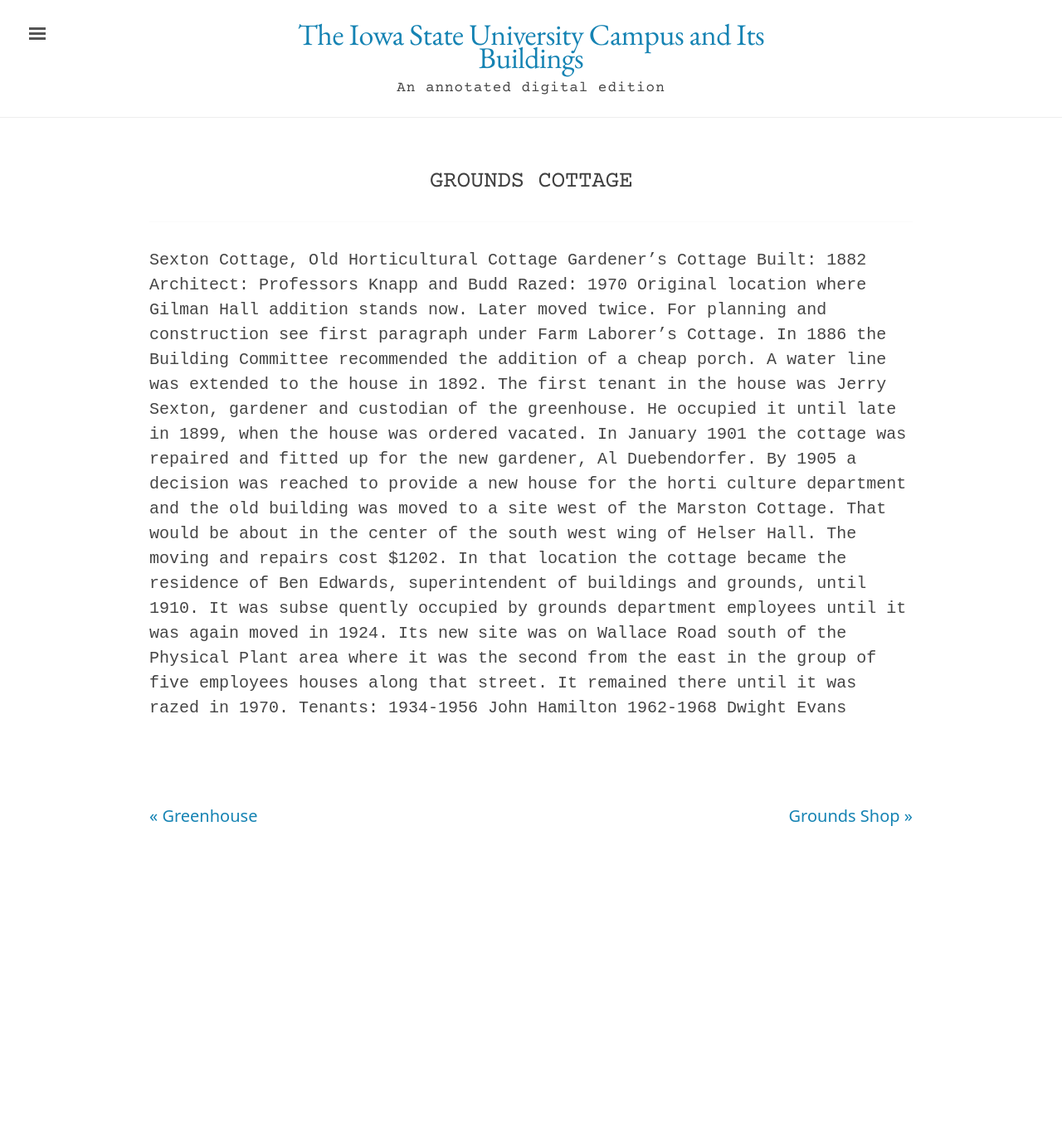
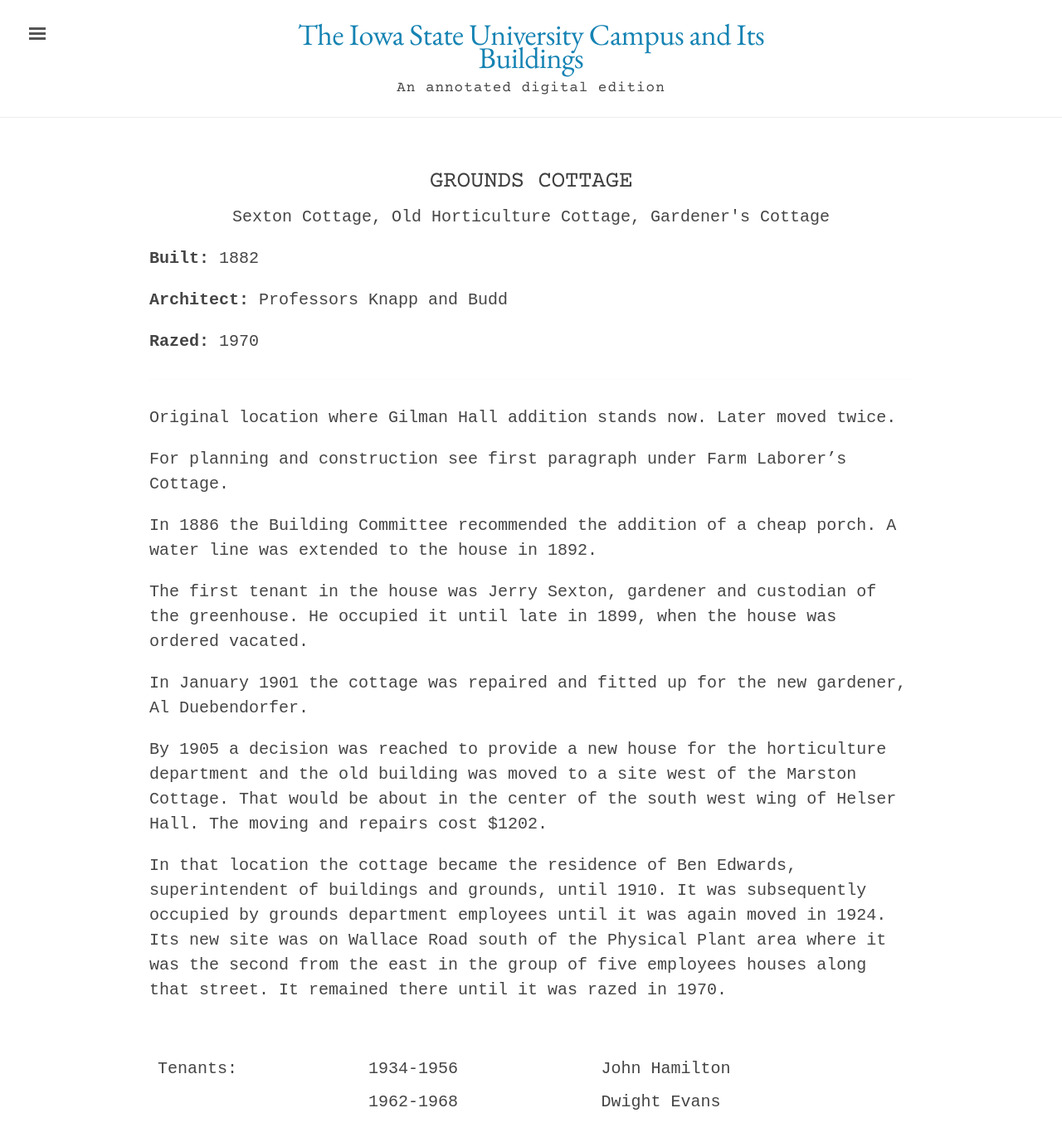
Before and after one commit to emanderson811/day-edition, a Jekyll site: the page built from _texts/buildings/094day-grounds-cottage.md, in a window 1280 px wide and 1400 px high. Shown: the top 1377 px of the window at 83% size. Built offline with Jekyll 4.4.1, drawn with Linux system fonts in a browser that asks for light colours.

Commit message:
Update 094day-grounds-cottage.md

```diff
--- a/_texts/buildings/094day-grounds-cottage.md
+++ b/_texts/buildings/094day-grounds-cottage.md
@@ -2,11 +2,14 @@
 layout: building
 title: "Grounds Cottage"
 alternative_name:
-built:
+  - "Sexton Cottage"
+  - "Old Horticulture Cottage"
+  - "Gardener's Cottage"
+built: 1882
 addition:
-architect:
+architect: "Professors Knapp and Budd"
 contractor:
-razed:
+razed: 1970
 author:
 rights: Public Domain
 source: Iowa State University Library, University Archives
@@ -14,19 +17,21 @@
 ---
 ---
 
-Sexton Cottage, Old Horticultural Cottage
-Gardener's Cottage
-Built: 1882 Architect: Professors Knapp and Budd Razed: 1970
-Original location where Gilman Hall addition stands now. Later
-moved twice.
+Original location where Gilman Hall addition stands now. Later moved twice.
+
 For planning and construction see first paragraph under Farm Laborer's Cottage.
+
 In 1886 the Building Committee recommended the addition of a cheap porch. A water line was extended to the house in 1892.
+
 The first tenant in the house was Jerry Sexton, gardener and custodian of the greenhouse. He occupied it until late in 1899, when the house was ordered vacated.
-In January 1901 the cottage was repaired and fitted up for the new
-gardener, Al Duebendorfer.
-By 1905 a decision was reached to provide a new house for the horti
-culture department and the old building was moved to a site west of
-the Marston Cottage. That would be about in the center of the south west wing of Helser Hall. The moving and repairs cost $1202.
-In that location the cottage became the residence of Ben Edwards, superintendent of buildings and grounds, until 1910. It was subse quently occupied by grounds department employees until it was again moved in 1924. Its new site was on Wallace Road south of the Physical Plant area where it was the second from the east in the group of five employees houses along that street. It remained there until it was razed in 1970.
-Tenants: 1934-1956 John Hamilton
-1962-1968 Dwight Evans
+
+In January 1901 the cottage was repaired and fitted up for the new gardener, Al Duebendorfer.
+
+By 1905 a decision was reached to provide a new house for the horticulture department and the old building was moved to a site west of the Marston Cottage. That would be about in the center of the south west wing of Helser Hall. The moving and repairs cost $1202.
+
+In that location the cottage became the residence of Ben Edwards, superintendent of buildings and grounds, until 1910. It was subsequently occupied by grounds department employees until it was again moved in 1924. Its new site was on Wallace Road south of the Physical Plant area where it was the second from the east in the group of five employees houses along that street. It remained there until it was razed in 1970.
+
+| | | |
+|--|--|--|
+|Tenants:| 1934-1956| John Hamilton|
+| |1962-1968| Dwight Evans|
```
